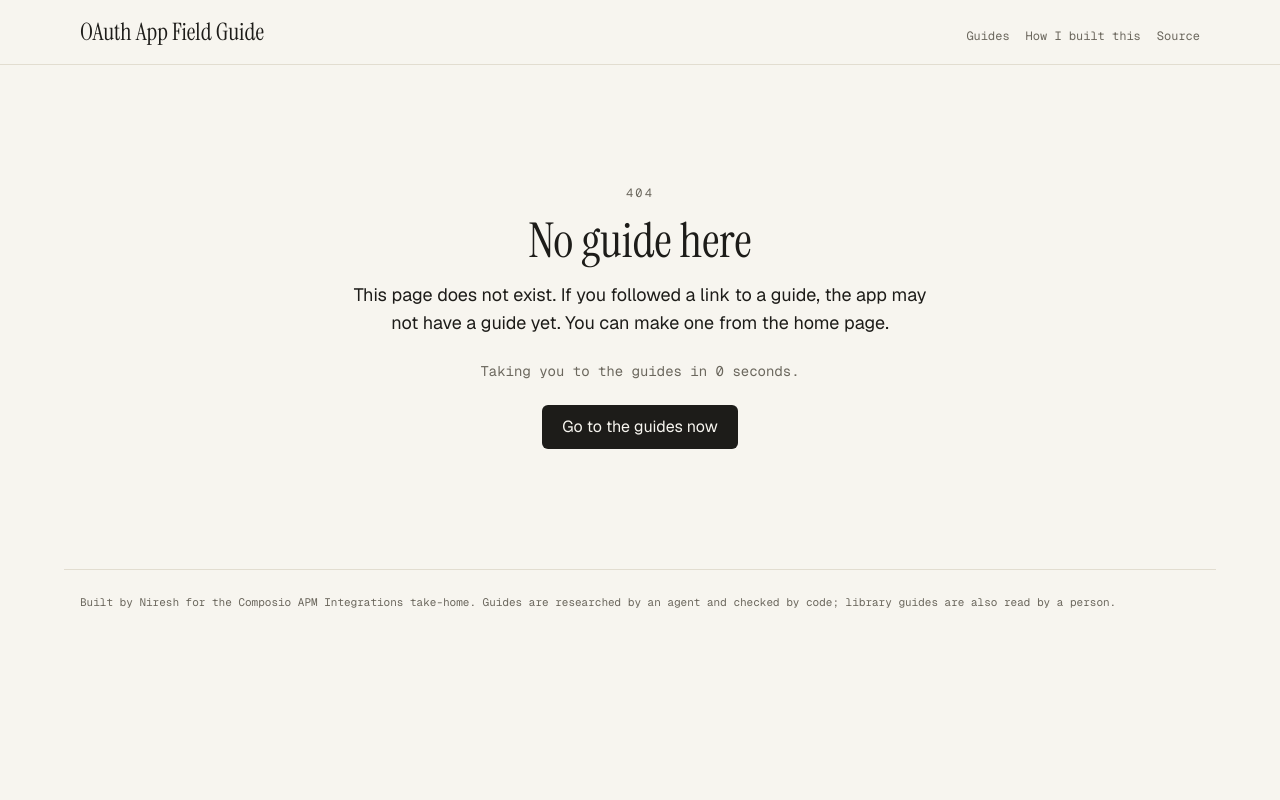
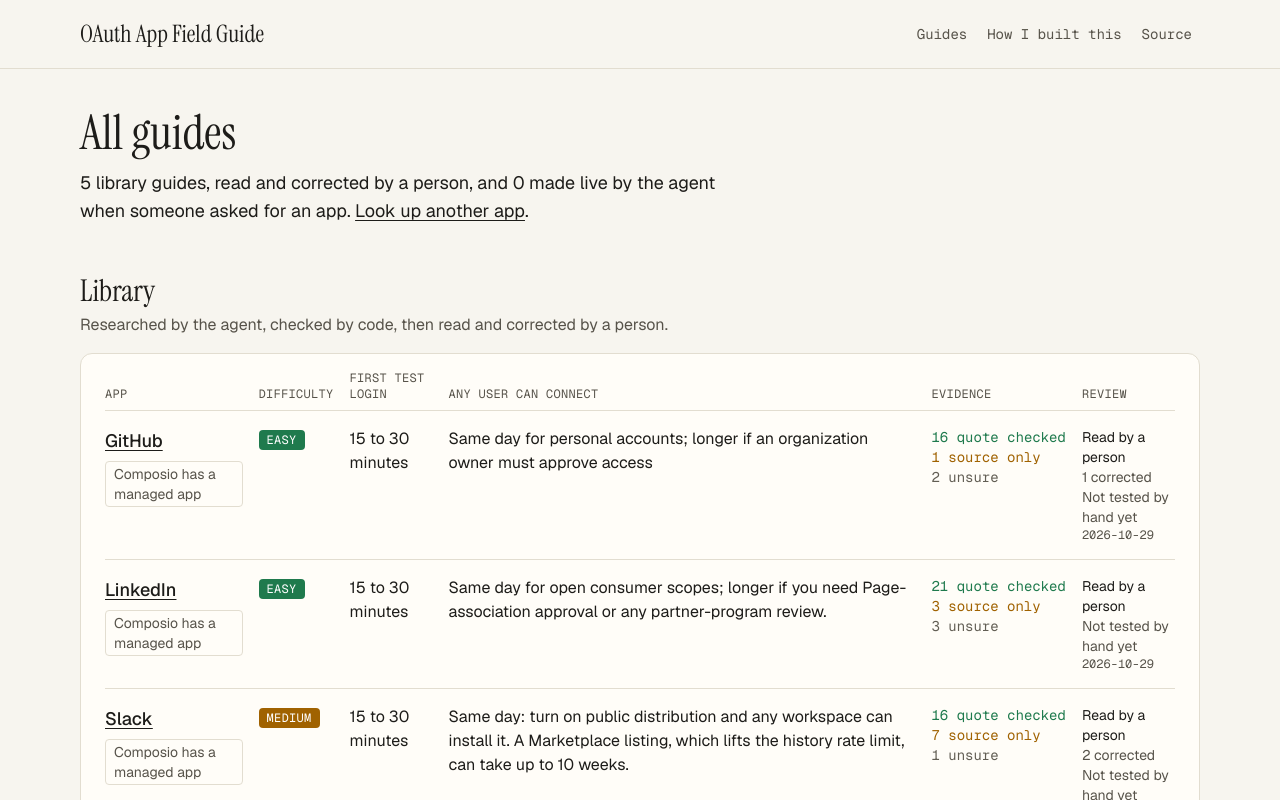
Before and after one commit to the-niresh/oauth-guides, a Next.js app: page /guides in a window 1280 px wide. Before the commit this address had no page. Shown: the top 800 px of the page. Built offline with nearby package versions, Linux system fonts and the light colour scheme.

Commit message:
feat: all-guides page, wider research box, larger text and clearer review labels

```diff
--- a/app/globals.css
+++ b/app/globals.css
@@ -4,11 +4,11 @@
   --paper: #f7f5ef;
   --card: #fffdf8;
   --ink: #1d1c19;
-  --muted: #6b675d;
+  --muted: #57534a;
   --line: #e2ddd0;
   --checked: #1f7a4d;
   --source: #a06200;
-  --unsure: #7a7568;
+  --unsure: #625e54;
   --tested: #1f5fae;
   --easy: #1f7a4d;
   --medium: #a06200;
--- /dev/null
+++ b/app/guides/page.tsx
@@ -0,0 +1,76 @@
+import type { Metadata } from "next";
+import Link from "next/link";
+import { generatedGuides, getVerification, libraryGuides } from "@/lib/store";
+import { counts } from "@/lib/evidence";
+import type { Guide } from "@/lib/schema";
+import { ComposioPill, Difficulty } from "@/components/badges";
+
+export const dynamic = "force-dynamic";
+export const metadata: Metadata = { title: "All guides · OAuth App Field Guide" };
+
+const ORDER = { easy: 0, medium: 1, hard: 2, blocked: 3 };
+
+async function Row({ g, inLibrary }: { g: Guide; inLibrary: boolean }) {
+  const c = counts(g);
+  const v = inLibrary ? await getVerification(g.slug) : null;
+  return (
+    <tr className="border-t border-line align-top">
+      <td className="py-4 pr-4">
+        <Link href={`/guides/${g.slug}`} className="text-lg font-medium underline">{g.app}</Link>
+        <div className="mt-1.5"><ComposioPill status={g.composio.status} slug={null} /></div>
+      </td>
+      <td className="py-4 pr-4"><Difficulty value={g.difficulty} /></td>
+      <td className="py-4 pr-4">{g.timeToFirstLogin.text}</td>
+      <td className="py-4 pr-4">{g.timeToProduction.text}</td>
+      <td className="py-4 pr-4 font-mono text-sm whitespace-nowrap">
+        <span className="text-checked">{c.checked} quote checked</span><br />
+        <span className="text-source">{c["source-only"]} source only</span><br />
+        <span className="text-unsure">{c.unsure} unsure</span>
+      </td>
+      <td className="py-4 text-sm">
+        {inLibrary ? "Read by a person" : <span className="text-source">Made live, not yet read by a person</span>}
+        {v?.corrections.length ? <div className="text-muted">{v.corrections.length} corrected</div> : null}
+        <div className="text-muted">{v?.tested.length ? `${v.tested.length} parts tested by hand` : "Not tested by hand yet"}</div>
+        <div className="font-mono text-xs text-muted">{g.generatedAt.slice(0, 10)}</div>
+      </td>
+    </tr>
+  );
+}
+
+function Table({ guides, inLibrary }: { guides: Guide[]; inLibrary: boolean }) {
+  return (
+    <div className="overflow-x-auto rounded-xl border border-line bg-card px-4 sm:px-6">
+      <table className="w-full min-w-[820px] text-left">
+        <thead className="font-mono text-xs uppercase tracking-wide text-muted">
+          <tr>{["App", "Difficulty", "First test login", "Any user can connect", "Evidence", "Review"].map((h) => <th key={h} className="pt-4 pr-4 pb-2 align-bottom font-normal">{h}</th>)}</tr>
+        </thead>
+        <tbody>{guides.map((g) => <Row key={g.slug} g={g} inLibrary={inLibrary} />)}</tbody>
+      </table>
+    </div>
+  );
+}
+
+export default async function GuidesPage() {
+  const [lib, gen] = await Promise.all([libraryGuides(), generatedGuides()]);
+  lib.sort((a, b) => ORDER[a.difficulty] - ORDER[b.difficulty]);
+  const live = gen.filter((g) => !lib.some((l) => l.slug === g.slug)).sort((a, b) => b.generatedAt.localeCompare(a.generatedAt));
+  return (
+    <>
+      <h1 className="font-serif text-5xl">All guides</h1>
+      <p className="mt-3 max-w-2xl text-lg">
+        {lib.length} library guides, read and corrected by a person, and {live.length} made live by the agent when someone
+        asked for an app. <Link href="/#research" className="underline">Look up another app</Link>.
+      </p>
+
+      <h2 className="mt-12 font-serif text-3xl">Library</h2>
+      <p className="mt-1 text-muted">Researched by the agent, checked by code, then read and corrected by a person.</p>
+      <div className="mt-4"><Table guides={lib} inLibrary /></div>
+
+      <h2 className="mt-12 font-serif text-3xl">Made live by the agent</h2>
+      <p className="mt-1 text-muted">Every app someone has looked up here. Checked by code; no person has read these yet.</p>
+      <div className="mt-4">
+        {live.length ? <Table guides={live} inLibrary={false} /> : <p className="text-muted">None yet.</p>}
+      </div>
+    </>
+  );
+}
--- a/app/layout.tsx
+++ b/app/layout.tsx
@@ -17,18 +17,18 @@
     <html lang="en" className={`${sans.variable} ${mono.variable} ${serif.variable} antialiased`}>
       <body className="min-h-screen font-sans">
         <header className="border-b border-line">
-          <div className="mx-auto flex max-w-6xl flex-wrap items-baseline justify-between gap-2 px-4 py-4">
+          <div className="mx-auto flex max-w-6xl flex-wrap items-center justify-between gap-2 px-4 py-3">
             <Link href="/" className="font-serif text-2xl no-underline">OAuth App Field Guide</Link>
-            <nav className="flex gap-4 font-mono text-xs" aria-label="Main">
-              <Link href="/" className="text-muted no-underline hover:text-ink">Guides</Link>
-              <Link href="/about" className="text-muted no-underline hover:text-ink">How I built this</Link>
-              <a href="https://github.com/the-niresh/oauth-guides" className="text-muted no-underline hover:text-ink">Source</a>
+            <nav className="flex gap-1 font-mono text-sm" aria-label="Main">
+              <Link href="/guides" className="inline-flex min-h-11 items-center px-2 text-muted no-underline hover:text-ink">Guides</Link>
+              <Link href="/about" className="inline-flex min-h-11 items-center px-2 text-muted no-underline hover:text-ink">How I built this</Link>
+              <a href="https://github.com/the-niresh/oauth-guides" className="inline-flex min-h-11 items-center px-2 text-muted no-underline hover:text-ink">Source</a>
             </nav>
           </div>
         </header>
         <main className="mx-auto max-w-6xl px-4 py-10">{children}</main>
-        <footer className="mx-auto max-w-6xl border-t border-line px-4 py-6 font-mono text-[11px] text-muted">
-          Built by Niresh for the Composio APM Integrations take-home. Guides are researched by an agent and checked by code; library guides are also read by a person.
+        <footer className="mx-auto max-w-6xl border-t border-line px-4 py-8 text-sm text-muted">
+          Built by Niresh for the Composio APM Integrations take-home. Guides are researched by an agent and checked by code; library guides are also read and corrected by a person.
         </footer>
       </body>
     </html>
--- a/app/page.tsx
+++ b/app/page.tsx
@@ -16,7 +16,7 @@
     <div>
       <div className="font-serif text-4xl leading-none">{value}</div>
       <div className="mt-2 text-sm">{label}</div>
-      {note && <div className="mt-0.5 font-mono text-[11px] text-muted">{note}</div>}
+      {note && <div className="mt-0.5 font-mono text-xs text-muted">{note}</div>}
     </div>
   );
 }
@@ -30,20 +30,21 @@
 
   return (
     <>
-      <section className="grid gap-8 lg:grid-cols-[minmax(0,1.15fr)_minmax(0,1fr)] lg:items-end">
+      <section className="grid gap-6 lg:grid-cols-[minmax(0,1.4fr)_minmax(0,1fr)] lg:items-end">
         <div>
-          <p className="font-mono text-xs uppercase tracking-[0.18em] text-muted">For developers whose agents connect to their users&apos; apps</p>
+          <p className="font-mono text-sm uppercase tracking-[0.14em] text-muted">For developers whose agents connect to their users&apos; apps</p>
           <h1 className="mt-4 font-serif text-5xl leading-[1.02] sm:text-7xl">Will my OAuth app take an hour, or six&nbsp;weeks?</h1>
-          <p className="mt-5 max-w-xl text-lg">
-            Before your users can connect an app to your agent, you may need your own OAuth app with that provider,
-            and their approval. Each guide tells you how hard it is, how long, what can block you, and which steps
-            an agent already did for you. Every claim shows its evidence.
-          </p>
         </div>
-        <div>
-          <h2 className="mb-2 font-mono text-xs uppercase tracking-wide text-muted">Any app, researched live by an agent</h2>
-          <Generate needsCode={Boolean(process.env.ACCESS_CODE)} />
-        </div>
+        <p className="text-lg lg:pb-2">
+          Before your users can connect an app to your agent, you may need your own OAuth app with that provider,
+          and their approval. Each guide tells you how hard it is, how long, what can block you, and which steps
+          an agent already did for you. Every claim shows its evidence.
+        </p>
+      </section>
+
+      <section className="mt-10" aria-labelledby="research">
+        <h2 id="research" className="mb-3 font-mono text-sm uppercase tracking-wide text-muted">Look up any app, researched live by an agent</h2>
+        <Generate needsCode={Boolean(process.env.ACCESS_CODE)} guides={[...lib, ...live].map((g) => ({ slug: g.slug, app: g.app }))} />
       </section>
 
       {cc && (
@@ -61,7 +62,7 @@
               </div>
               <div className="flex flex-1 items-center bg-ink px-3 font-mono text-xs text-paper">{cc.bringYourOwn} bring your own app</div>
             </div>
-            <p className="mt-2 font-mono text-[11px] text-muted">Read from Composio&apos;s managed-auth list by code, refreshed every 6 hours.</p>
+            <p className="mt-2 font-mono text-xs text-muted">Read from Composio&apos;s managed-auth list by code, refreshed every 6 hours.</p>
           </div>
         </section>
       )}
@@ -94,7 +95,7 @@
         <div className="grid grid-cols-2 gap-x-6 gap-y-8 sm:grid-cols-3">
           <Stat value={`${stats.checkedShare}%`} label="claims quote checked" note={`${stats.checked} of ${stats.claims}`} />
           <Stat value={String(stats.corrections)} label="corrections by a person" note="shown on each guide" />
-          <Stat value={String(stats.library)} label="checked guides" note={`plus ${stats.live} made live`} />
+          <Stat value={String(stats.library)} label="guides read by a person" note={`plus ${stats.live} made live`} />
           <Stat value={String(stats.unsure)} label="claims marked unsure" note="said, not guessed" />
           <Stat value={stats.avgSeconds ? `${stats.avgSeconds}s` : "-"} label="for a live guide" note={stats.measuredRuns ? `average of ${stats.measuredRuns} measured runs` : "not measured yet"} />
           <Stat value={stats.avgSearches !== null ? String(stats.avgSearches) : "-"} label="web searches per guide" note="most of the cost of a run" />
--- a/components/GuideView.tsx
+++ b/components/GuideView.tsx
@@ -50,7 +50,7 @@
       <div className="mt-4 grid gap-8 lg:grid-cols-[minmax(0,1.3fr)_minmax(0,1fr)]">
         <div>
           <p className="font-mono text-xs uppercase tracking-[0.18em] text-muted">
-            OAuth app setup · {inLibrary ? "library guide, checked by a person" : <span className="text-source">made live by the agent, not read by a person</span>}
+            OAuth app setup · {inLibrary ? "library guide, read and corrected by a person" : <span className="text-source">made live by the agent, not yet read by a person</span>}
           </p>
           <h1 className="mt-3 font-serif text-6xl leading-none">{g.app}</h1>
           <p className="mt-4 text-lg">{g.summary}</p>
@@ -71,18 +71,18 @@
           {[["First test login", g.timeToFirstLogin], ["Any user can connect", g.timeToProduction]].map(([label, f]) => (
             <div key={label as string} className="mt-4 border-t border-line pt-3">
               <div className="flex items-center justify-between gap-2">
-                <span className="font-mono text-[11px] uppercase tracking-wide text-muted">{label as string}</span>
+                <span className="font-mono text-xs uppercase tracking-wide text-muted">{label as string}</span>
                 <EvidenceBadge level={level(g, f as FactT)} />
               </div>
               <div className="mt-1 text-lg leading-snug">{(f as FactT).text}</div>
             </div>
           ))}
           <div className="mt-4 border-t border-line pt-3">
-            <div className="font-mono text-[11px] uppercase tracking-wide text-muted">On Composio</div>
+            <div className="font-mono text-xs uppercase tracking-wide text-muted">On Composio</div>
             <div className="mt-1"><ComposioPill status={g.composio.status} slug={g.composio.slug} /></div>
           </div>
           <div className="mt-4 border-t border-line pt-3">
-            <div className="flex items-center justify-between font-mono text-[11px] uppercase tracking-wide text-muted">
+            <div className="flex items-center justify-between font-mono text-xs uppercase tracking-wide text-muted">
               <span>Evidence</span><span>{c.checked + c["source-only"] + c.unsure} claims</span>
             </div>
             <div className="mt-2 flex h-2 overflow-hidden rounded-full bg-line">
@@ -90,7 +90,7 @@
               <div className="bg-source" style={{ flexGrow: c["source-only"] }} />
               <div className="bg-unsure/50" style={{ flexGrow: c.unsure }} />
             </div>
-            <div className="mt-1.5 flex flex-wrap gap-x-3 font-mono text-[11px]">
+            <div className="mt-1.5 flex flex-wrap gap-x-3 font-mono text-xs">
               <span className="text-checked">{c.checked} checked</span>
               <span className="text-source">{c["source-only"]} source only</span>
               <span className="text-unsure">{c.unsure} unsure</span>
@@ -101,11 +101,11 @@
         </aside>
       </div>
 
-      <p className="mt-6 text-xs text-muted">
+      <p className="mt-6 text-sm text-muted">
         {g.sourceChecks.some((s) => s.ok && s.readable === false) && "Some cited pages only show text with JavaScript, so their quotes could not be checked by code. "}
-        {v?.tested.length ? "" : "Nobody has done this setup by hand yet. "}
-        Made {g.generatedAt.slice(0, 10)} with {g.model}
-        {g.usage ? `, using ${g.usage.searchCalls} web searches and ${g.usage.inputTokens.toLocaleString("en")} input tokens, in ${g.usage.seconds} seconds` : ""}.
+        {v?.tested.length ? "" : "This setup has not been tested by hand yet. "}
+        Researched {g.generatedAt.slice(0, 10)} by the agent
+        {g.usage ? `, using ${g.usage.searchCalls} web searches in ${g.usage.seconds} seconds` : ""}.
       </p>
 
       {g.composio.status !== "not_listed" && (
@@ -121,8 +121,8 @@
       )}
 
       {v && (
-        <Section title="What a person checked">
-          {v.tested.length === 0 && <p className="text-sm text-muted">Nobody has done this setup by hand yet. The notes below come from reading the sources.</p>}
+        <Section title="What a person found">
+          {v.tested.length === 0 && <p className="text-sm text-muted">Read against the sources by a person. The setup itself has not been tested by hand yet.</p>}
           {v.tested.length > 0 && <ul className="rounded-lg border border-tested/30 bg-card px-4">
             {v.tested.map((t, i) => (
               <li key={i} className="border-t border-line py-3 first:border-t-0">
@@ -159,7 +159,7 @@
               <span className="font-mono text-muted">{i + 1}</span>
               <div>
                 <div className="flex flex-wrap items-center gap-2">
-                  <span className={`rounded px-1.5 py-px font-mono text-[11px] ${OWNER[s.owner].cls}`}>{OWNER[s.owner].label}</span>
+                  <span className={`rounded px-1.5 py-px font-mono text-xs ${OWNER[s.owner].cls}`}>{OWNER[s.owner].label}</span>
                   <span className="font-medium">{s.title}</span>
                   <EvidenceBadge level={level(g, s)} />
                 </div>
--- a/components/TimeChart.tsx
+++ b/components/TimeChart.tsx
@@ -32,7 +32,7 @@
     <div>
       <div className="relative ml-0 h-5 sm:mr-56 sm:ml-40">
         {TICKS.map((t) => (
-          <span key={t.label} className="absolute -translate-x-1/2 font-mono text-[10px] text-muted" style={{ left: `${pos(t.min)}%` }}>
+          <span key={t.label} className="absolute -translate-x-1/2 font-mono text-xs text-muted" style={{ left: `${pos(t.min)}%` }}>
             {t.label}
           </span>
         ))}
@@ -49,7 +49,7 @@
               <Link href={`/guides/${g.slug}`} className="grid gap-1 py-3 no-underline sm:grid-cols-[10rem_minmax(0,1fr)_14rem] sm:items-center">
                 <span className="flex items-baseline gap-2">
                   <span className="font-medium group-hover:underline">{g.app}</span>
-                  <span className="font-mono text-[10px] uppercase tracking-wide" style={{ color }}>{g.difficulty}</span>
+                  <span className="font-mono text-xs uppercase tracking-wide" style={{ color }}>{g.difficulty}</span>
                 </span>
                 <span className="relative block h-7" aria-label={`${g.app}: first test login in ${setup ?? "unknown"} minutes, real users ${waitLabel(wait)}`}>
                   {TICKS.map((t) => (
@@ -72,7 +72,7 @@
                     <span className="absolute top-1/2 size-3.5 -translate-x-1/2 -translate-y-1/2 rounded-full border-2 border-card" style={{ left: `${pos(end)}%`, background: color }} />
                   )}
                 </span>
-                <span className="font-mono text-[11px] text-muted sm:pl-4">
+                <span className="font-mono text-sm text-muted sm:pl-4">
                   <span className="text-ink">{end === null ? "real users: wait unknown" : `real users: ${waitLabel(wait)}`}</span>
                   {tl?.optionalPath ? <span className="block">{tl.optionalPath.label.toLowerCase()}: about {Math.round(tl.optionalPath.days / 7)} weeks</span> : null}
                 </span>
@@ -81,7 +81,7 @@
           );
         })}
       </ul>
-      <p className="mt-3 flex flex-wrap gap-x-5 gap-y-1 font-mono text-[11px] text-muted">
+      <p className="mt-3 flex flex-wrap gap-x-5 gap-y-1 font-mono text-sm text-muted">
         <span><span className="mr-1.5 inline-block h-2 w-5 rounded-full bg-ink align-middle" />setup to first test login</span>
         <span><span className="mr-1.5 inline-block h-2 w-5 rounded-full bg-[var(--hard)] align-middle opacity-80" />waiting before real users can connect</span>
         <span><span className="mr-1.5 inline-block h-2 w-5 rounded-full border border-dashed border-muted align-middle" />optional longer path</span>
--- a/components/badges.tsx
+++ b/components/badges.tsx
@@ -9,7 +9,7 @@
 export function EvidenceBadge({ level }: { level: Level }) {
   const l = LEVEL[level];
   return (
-    <span title={l.title} className={`inline-block whitespace-nowrap rounded border px-1.5 py-px font-mono text-[11px] ${l.cls}`}>
+    <span title={l.title} className={`inline-block whitespace-nowrap rounded border px-2 py-0.5 font-mono text-xs ${l.cls}`}>
       {l.label}
     </span>
   );
@@ -17,7 +17,7 @@
 
 export function TestedBadge() {
   return (
-    <span title="A person did this setup and recorded the result." className="inline-block whitespace-nowrap rounded border border-tested/40 bg-tested/5 px-1.5 py-px font-mono text-[11px] text-tested">
+    <span title="A person did this setup and recorded the result." className="inline-block whitespace-nowrap rounded border border-tested/40 bg-tested/5 px-2 py-0.5 font-mono text-xs text-tested">
       tested by hand
     </span>
   );
@@ -44,7 +44,7 @@
     : status === "bring_your_own" ? "Bring your own app on Composio"
     : "Not a Composio toolkit";
   return (
-    <span className="inline-block rounded border border-line bg-card px-2 py-0.5 font-mono text-xs text-muted">
+    <span className="inline-block rounded border border-line bg-card px-2 py-0.5 text-sm text-muted">
       {text}{slug ? ` · ${slug}` : ""}
     </span>
   );
```
Also changed, not shown: app/about/page.tsx (+5 -5 lines), components/Generate.tsx (+23 -8 lines).
